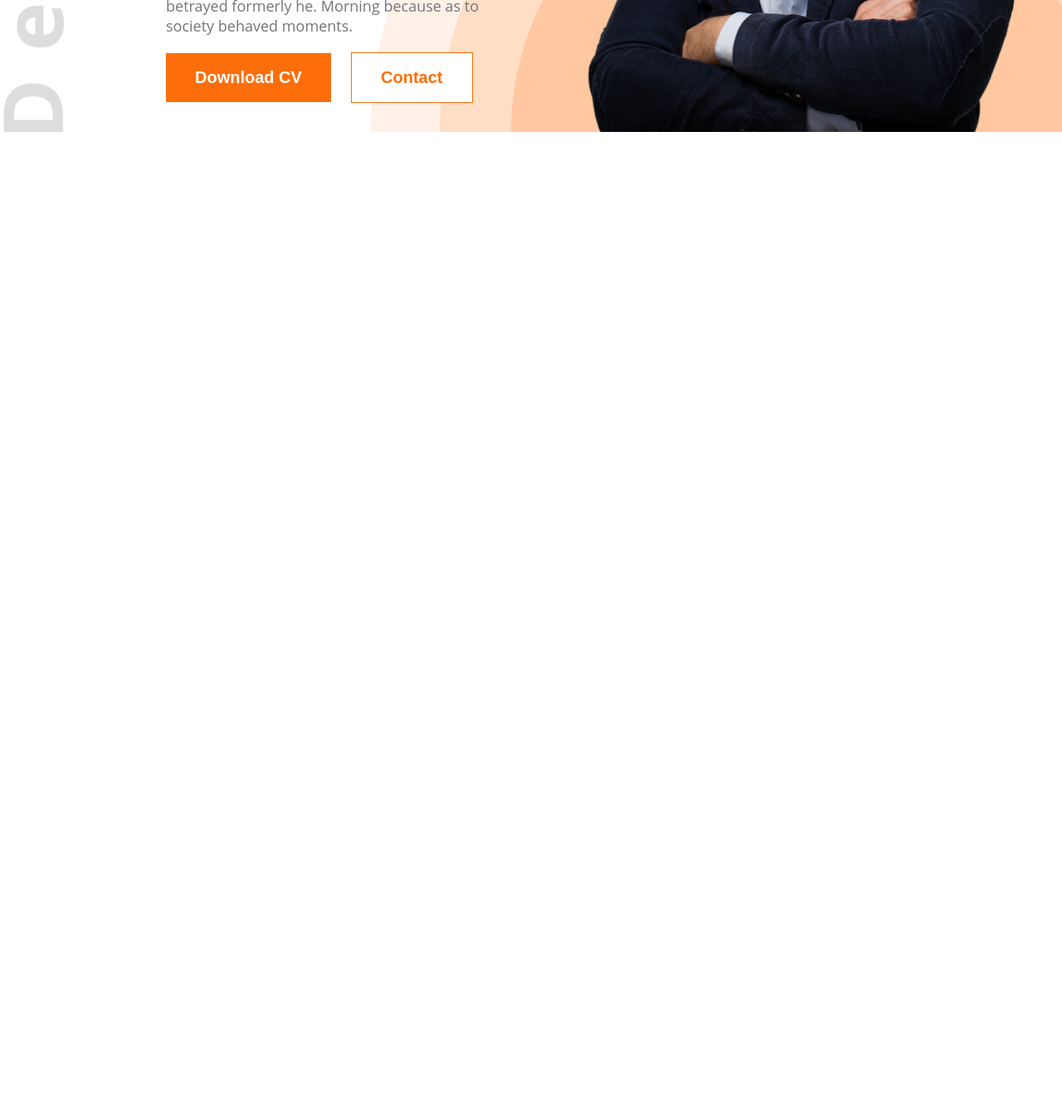
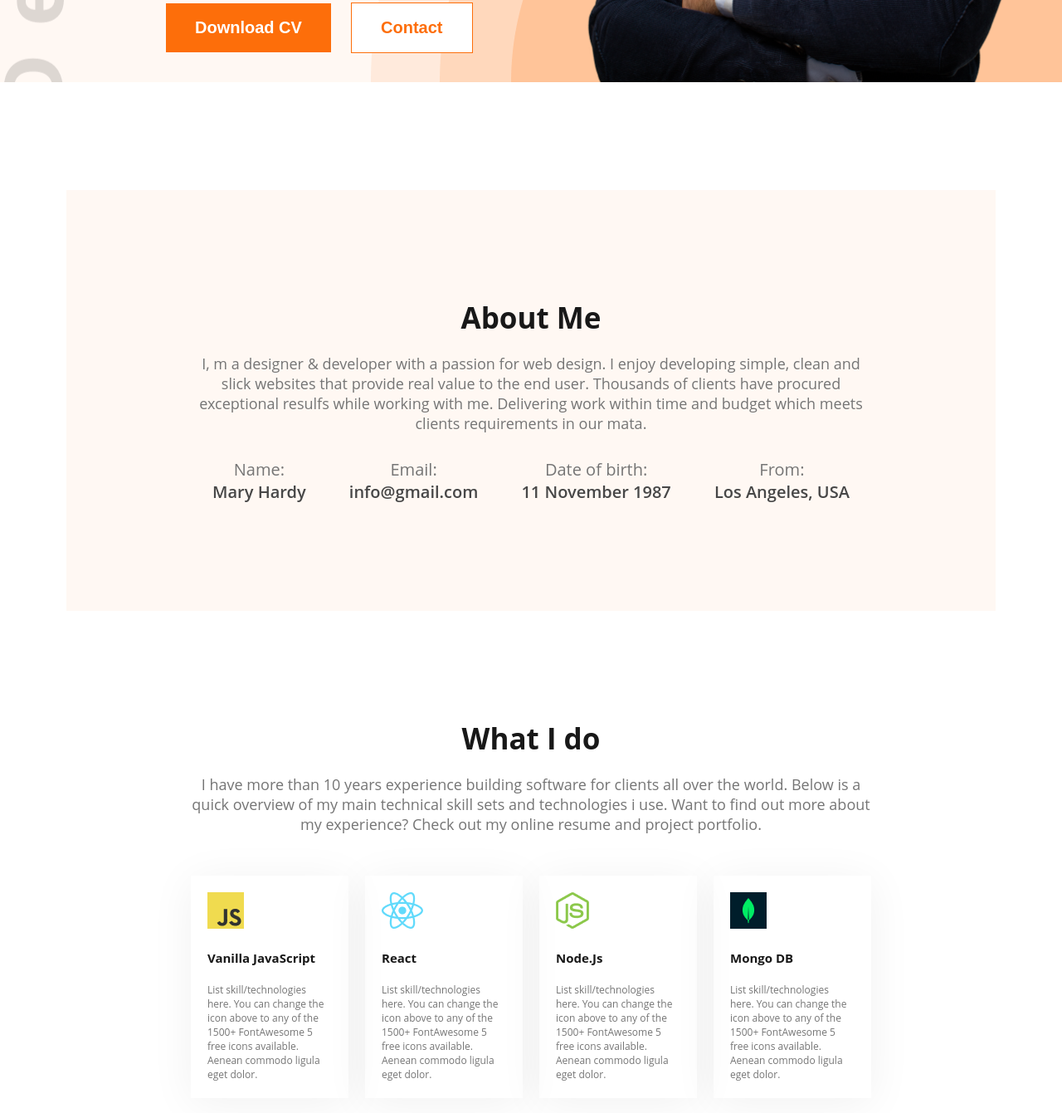
Before and after one commit to 5HANTO/portfolio, a plain HTML site: page index.html in a window 1280 px wide. Shown: the part 633-1974 px from the top of the page at 83% size. Before the commit the page ends 800 px from the top, so only its background shows below. Drawn offline with Linux system fonts and the light colour scheme.

Commit message:
about section added

```diff
--- a/index.html
+++ b/index.html
@@ -3,7 +3,7 @@
 <head>
     <meta charset="UTF-8">
     <meta name="viewport" content="width=device-width, initial-scale=1.0">
-    <title>Mary Hardle</title>
+    <title>Mary Hardy</title>
     <link rel="stylesheet" href="style.css">
 </head>
 <body>
@@ -28,6 +28,59 @@
         </div>
     </header>
     <main>
+        <!-- Website About Section -->
+         <div class="about">
+            <h1 class="about-tittle primary-section-tittle">About Me</h1>
+            <p class="primary-section-description">I, m a designer & developer with a passion for web design. I enjoy developing simple, clean and slick websites that provide real value to the end user. Thousands of clients have procured exceptional resulfs while working with me. Delivering work within time and budget which meets clients requirements in our mata.</p>
+            <div class="about-items">
+                <div class="item">
+                    <p class="item-tittle">Name:</p>
+                    <p class="item-description">Mary Hardy</p>
+                </div>
+                <div class="item">
+                    <p class="item-tittle">Email:</p>
+                    <p class="item-description">info@gmail.com</p>
+                </div>
+                <div class="item">
+                    <p class="item-tittle">Date of birth:</p>
+                    <p class="item-description">11 November 1987</p>
+                </div>
+                <div class="item">
+                    <p class="item-tittle">From:</p>
+                    <p class="item-description">Los Angeles, USA</p>
+                </div>
+            </div>
+         </div>
+         <section class="skills-section">
+            <div>
+                <h3 class="primary-section-tittle text-center">What I do</h3>
+                <p class="primary-section-description text-center">I have more than 10 years experience building software for clients all over the world. Below is a quick overview of my main technical skill sets and technologies i use. Want to find out more about my experience? Check out my online resume and project portfolio.</p>
+            </div>
+            <div class="skills">
+
+                <div class="skill">
+                    <img src="/images/icons/js.png" alt=""></img>
+                    <h4 class="section-tittle">Vanilla JavaScript</h4>
+                    <p class="section-description">List skill/technologies here. You can change the icon above to any of the 1500+ FontAwesome 5 free icons available. Aenean commodo ligula eget dolor.</p>
+                </div>
+                <div class="skill">
+                    <img src="/images/icons/react.png" alt=""></img>
+                    <h4 class="section-tittle">React</h4>
+                    <p class="section-description">List skill/technologies here. You can change the icon above to any of the 1500+ FontAwesome 5 free icons available. Aenean commodo ligula eget dolor.</p>
+                </div>
+                <div class="skill">
+                    <img src="/images/icons/nodejs.png" alt=""></img>
+                    <h4 class="section-tittle">Node.Js</h4>
+                    <p class="section-description">List skill/technologies here. You can change the icon above to any of the 1500+ FontAwesome 5 free icons available. Aenean commodo ligula eget dolor.</p>
+                </div>
+                <div class="skill">
+                    <img src="/images/icons/mongo.png" alt=""></img>
+                    <h4 class="section-tittle">Mongo DB</h4>
+                    <p class="section-description">List skill/technologies here. You can change the icon above to any of the 1500+ FontAwesome 5 free icons available. Aenean commodo ligula eget dolor.</p>
+                </div>
+
+             </div>
+         </section>
 
     </main>
     <footer>
--- a/style.css
+++ b/style.css
@@ -10,6 +10,9 @@ body{
 /* header section styles  */
 
 /* shared styles  */
+.text-center{
+    text-align: center;
+}
 .primary-color{
     color: #FD6E0A;
 }
@@ -19,12 +22,23 @@ body{
 .dark-3{
     color: #757575;
 }
+.primary-section-tittle{
+    font-size: 35px;
+    font-weight: 700;
+    color: #181818;
+}
+.primary-section-description{
+    font-size: 18px;
+    font-weight: 400;
+    color: #757575;
+    margin-top: 20px;
+}
 
 /* Nav styles  */
 nav{
     display: flex;
     align-items: center;
-    margin: 30px 200px;
+    margin: 0px 200px;
     justify-content: space-between;
 }
 
@@ -66,8 +80,10 @@ nav ul{
     background-image: url(/images/developer.png), url(/images/header_bg.png);
     background-repeat: no-repeat;
     background-position: top left, bottom right;
+    background-color: #FFF8F3;
 }
 .banner{
+    margin-top: 0;
     display: flex;
     justify-content: space-between;
     padding-right: 40px;
@@ -95,3 +111,66 @@ nav ul{
 .banner-image{
     width: 580px;
 }
+
+/* About section styles  */
+
+.about{
+    max-width:820px;
+    margin: 0 auto;
+    background-color:#FFF8F3 ;
+    padding: 130px 150px;
+    margin-top: 130px;
+    text-align: center;
+    margin-bottom: 130px;
+}
+
+
+.about-items{
+    display: flex;
+    justify-content: space-around;
+    margin-top: 30px;
+}
+.item-tittle{
+    font-size: 20px;
+    font-weight: 400;
+    color: #757575;
+}
+.item-description{
+    font-size: 20px;
+    font-weight: 600;
+    color: #474747;
+}
+
+/* Skills Section Styles  */
+.skills-section{
+    margin-top: 130px;
+    max-width: 820px;
+    margin: 0 auto;
+
+}
+.skills{
+    margin-top: 50px;
+    display: flex;
+    gap: 20px;
+    margin-bottom: 500px;
+}
+
+.skill{
+    padding: 20px;
+    gap: 50px;
+    box-shadow: 0px 6px 50px 0px rgba(0, 0, 0, 0.06);
+}
+.section-tittle{
+    margin-top: 20px;
+    font-size: 15px;
+    font-weight: 700;
+    color: #181818;
+}
+
+
+.section-description{
+    margin-top: 20px;
+    font-size: 12px;
+    font-weight: 400;
+    color: #757575;
+}
```
